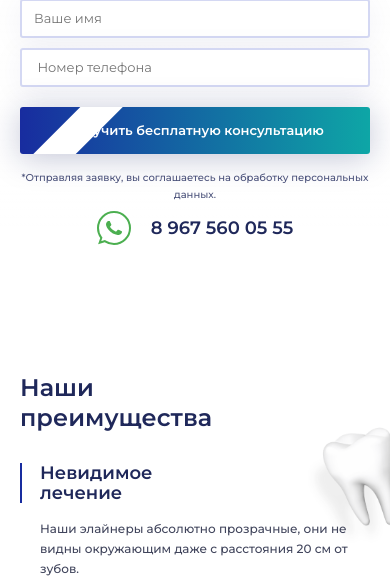
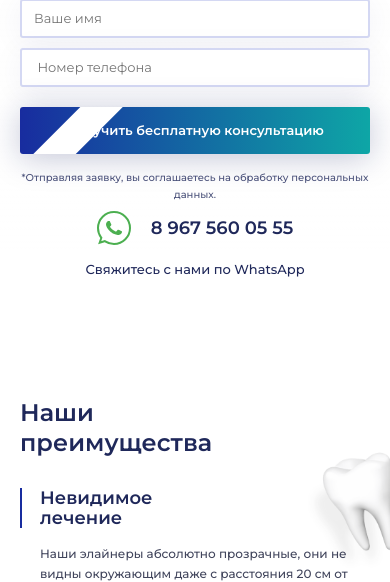
Before and after one commit to bzrov/bzrov.github.io, a PHP site: page / in a window 390 px wide. Shown: the part 647-1229 px from the top of the page. Run offline with PHP 8.4, Linux system fonts and the light colour scheme.

Commit message:
fix questions, add WhatsApp text

```diff
--- a/elainer/css/main.css
+++ b/elainer/css/main.css
@@ -424,6 +424,9 @@ ul {
   font-size: 20px;
   font-weight: 500; }
 
+.header__phone-text {
+  margin-top: 15px; }
+
 .logo__first-word {
   font-weight: bold;
   font-size: 18px;
@@ -571,6 +574,9 @@ ul {
 
 .hero__phone-link {
   color: #1F285A; }
+
+.hero__phone-text {
+  font-weight: 500; }
 
 .hero-phone__tel {
   margin-left: 20px;
@@ -1209,6 +1215,8 @@ ul {
   -webkit-align-items: center;
       -ms-flex-align: center;
           align-items: center;
+  position: relative;
+  z-index: 3;
   width: 100%;
   padding: 16px 20px;
   border-radius: 3px;
@@ -1573,19 +1581,21 @@ ul {
 
 @-webkit-keyframes scaleOut {
   0% {
-    -webkit-transform: scale3d(1, 1, 1);
-            transform: scale3d(1, 1, 1); }
+    -webkit-transform: translate3d(0, 0, 0);
+            transform: translate3d(0, 0, 0); }
   100% {
-    -webkit-transform: scale3d(0, 0, 0);
-            transform: scale3d(0, 0, 0); } }
+    -webkit-transform: translate3d(0, -100%, 0);
+            transform: translate3d(0, -100%, 0);
+    opacity: 0; } }
 
 @keyframes scaleOut {
   0% {
-    -webkit-transform: scale3d(1, 1, 1);
-            transform: scale3d(1, 1, 1); }
+    -webkit-transform: translate3d(0, 0, 0);
+            transform: translate3d(0, 0, 0); }
   100% {
-    -webkit-transform: scale3d(0, 0, 0);
-            transform: scale3d(0, 0, 0); } }
+    -webkit-transform: translate3d(0, -100%, 0);
+            transform: translate3d(0, -100%, 0);
+    opacity: 0; } }
 
 @-webkit-keyframes fadeOutLeft {
   0% {
@@ -1697,6 +1707,8 @@ ul {
       margin-bottom: 10px; }
   .hero__text {
     margin-bottom: 30px; }
+  .hero__phone-text {
+    width: 70%; }
   .hero__semicircle {
     min-width: 825px; }
   .advantages__tooth_small {
@@ -1800,6 +1812,10 @@ ul {
   .hero__phone, .hero__text {
     max-width: 380px;
     margin: 0 auto; }
+  .hero__phone-text {
+    width: 100%;
+    margin-top: 8px;
+    text-align: center; }
   .hero__semicircle {
     min-width: initial;
     height: 100vw;
--- a/elainer/index.html
+++ b/elainer/index.html
@@ -94,6 +94,7 @@
 					</svg>
 					<p class="header__tel_media"> 8 967 560 05 55</p>
 				</div>
+				<p class="header__phone-text">Свяжитесь с нами по WhatsApp</p>
 			</a>
 		</div>
 	</header>
@@ -123,6 +124,7 @@
 					</svg>
 					<p class="hero-phone__tel"> 8 967 560 05 55</p>
 				</div>
+				<p class="hero__phone-text">Свяжитесь с нами по WhatsApp</p>
 			</a>
 		</div>
 		<div class="hero__bg">
--- a/elainer/js/main.js
+++ b/elainer/js/main.js
@@ -27,15 +27,21 @@ $('.reviews__slider').slick({
 
 //Открытие вопросов
 $(".question").click(function(){
-    $(".questions__item_active").addClass("questions__item_unactive");
-    setTimeout(function(){
-        $(".questions__item_unactive").removeClass("questions__item_active")
-        $(".questions__item_unactive").removeClass("questions__item_unactive")
-    }, 550)
+
 
     const question = $($(this).parent())
     question.addClass("questions__item_active")
 
+})
+$(".question__arrow").click(function(){
+    const question = $($(this).parent().parent())
+    if(question.hasClass("questions__item_active")){
+        question.addClass("questions__item_unactive");
+        setTimeout(function(){
+            question.removeClass("questions__item_active")
+            question.removeClass("questions__item_unactive")
+        }, 550)
+    }
 })
 //Медиа меню
 //Открытие медиа-меню
```
